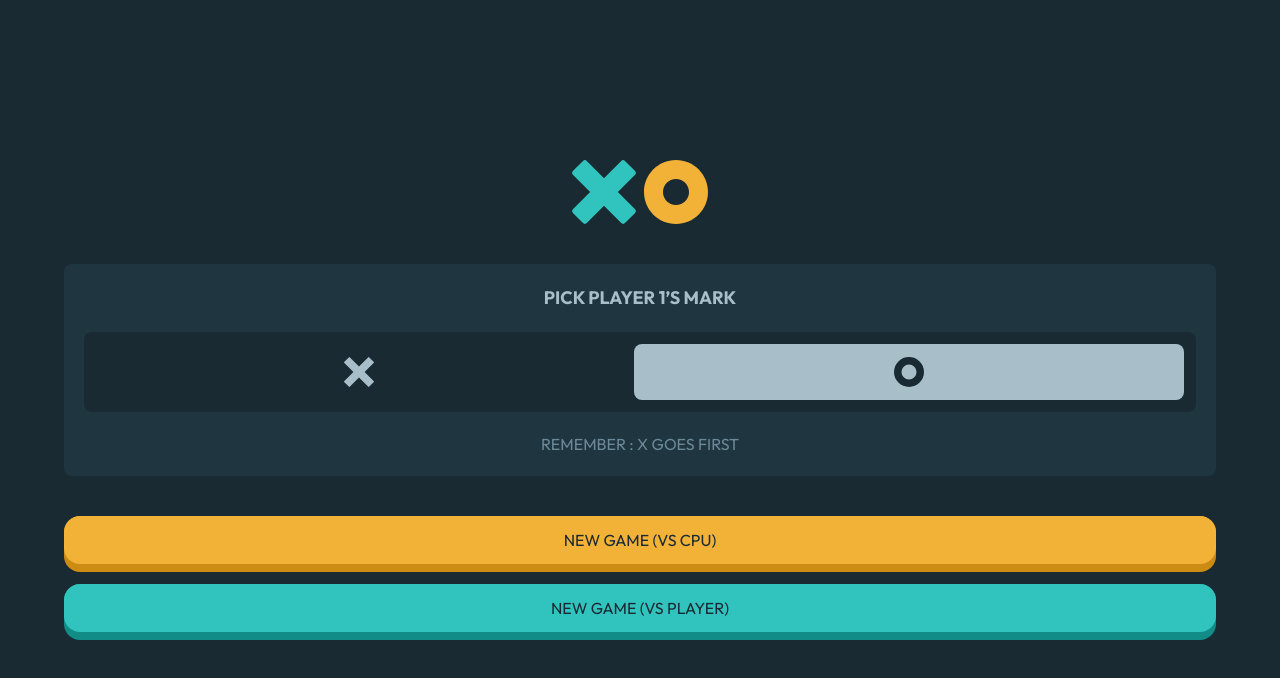
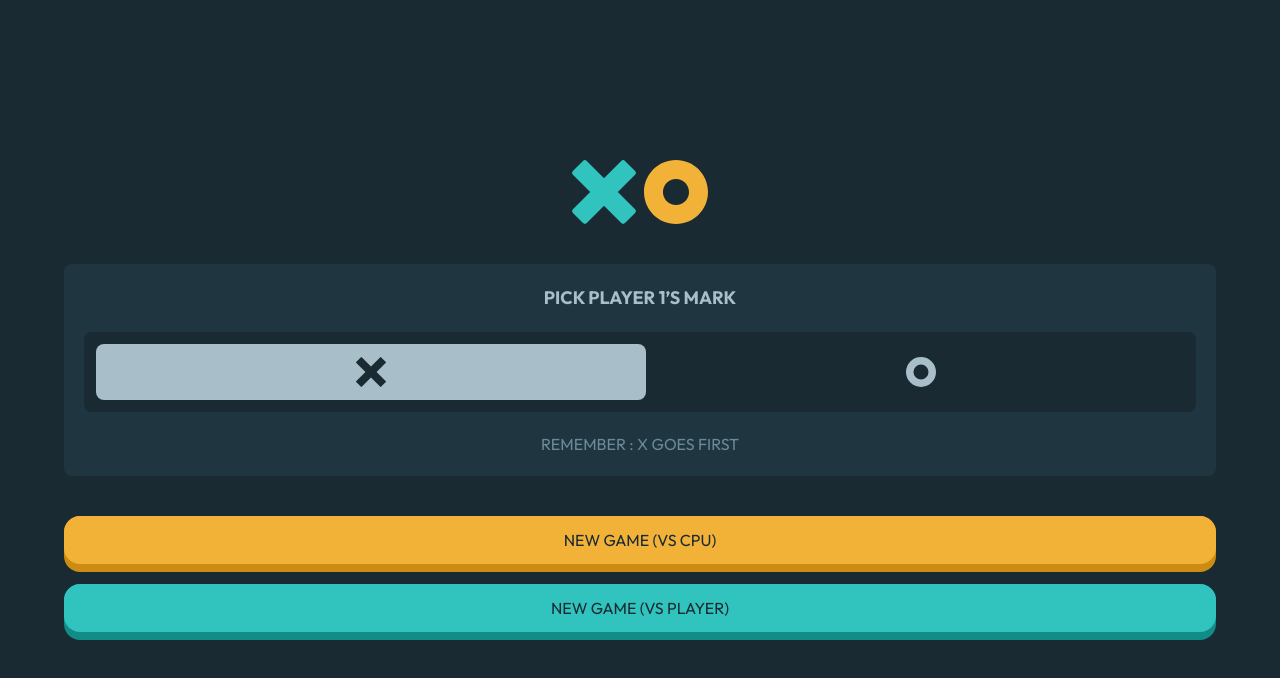
Before and after one commit to g1alexander/tic-tac-toe, a React (Vite) app: page / in a window 1280 px wide. Shown: the top 678 px of the page. Built offline with nearby package versions, Linux system fonts and the light colour scheme.

Commit message:
feat: select pick player

```diff
--- a/src/pages/Home.tsx
+++ b/src/pages/Home.tsx
@@ -2,13 +2,19 @@ import OOutline from "@components/icons/OOutline";
 import XOutline from "@components/icons/XOutline";
 import Btn from "@components/shared/Btn";
 import Logo from "@components/shared/Logo";
+import { useState } from "react";
 import { useNavigate } from "react-router-dom";
 
 function Home() {
   const navigate = useNavigate();
+  const [pickPlayer, setPickPlayer] = useState<boolean>(true);
 
   const handleClick = (typeGame: string) =>
-    navigate("/game", { state: { typeGame } });
+    navigate("/game", {
+      state: { typeGame, pickPlayer: pickPlayer ? "X" : "O" },
+    });
+
+  const handlePickPlayer = () => setPickPlayer(!pickPlayer);
 
   return (
     <section className="h-screen flex flex-col items-center justify-center gap-10">
@@ -18,11 +24,21 @@ function Home() {
         <h1 className="font-bold mb-5 text-lg">PICK PLAYER 1’S MARK</h1>
 
         <article className="bg-black-400 py-3 rounded-lg flex w-full mb-5">
-          <button className="w-1/2 mx-auto flex justify-center items-center">
-            <XOutline state={true} />
+          <button
+            onClick={() => !pickPlayer && handlePickPlayer()}
+            className={`${
+              pickPlayer && `bg-gray-400 rounded-lg px-3 py-3 ml-3`
+            } w-1/2 mx-auto flex justify-center items-center`}
+          >
+            <XOutline state={!pickPlayer} />
           </button>
-          <button className="bg-gray-400 rounded-lg flex justify-center items-center px-6 py-3 w-1/2 mx-auto mr-3">
-            <OOutline state={false} />
+          <button
+            onClick={() => pickPlayer && handlePickPlayer()}
+            className={`${
+              !pickPlayer && `bg-gray-400 rounded-lg px-6 py-3 mr-3`
+            } w-1/2 mx-auto flex justify-center items-center`}
+          >
+            <OOutline state={pickPlayer} />
           </button>
         </article>
 
```
